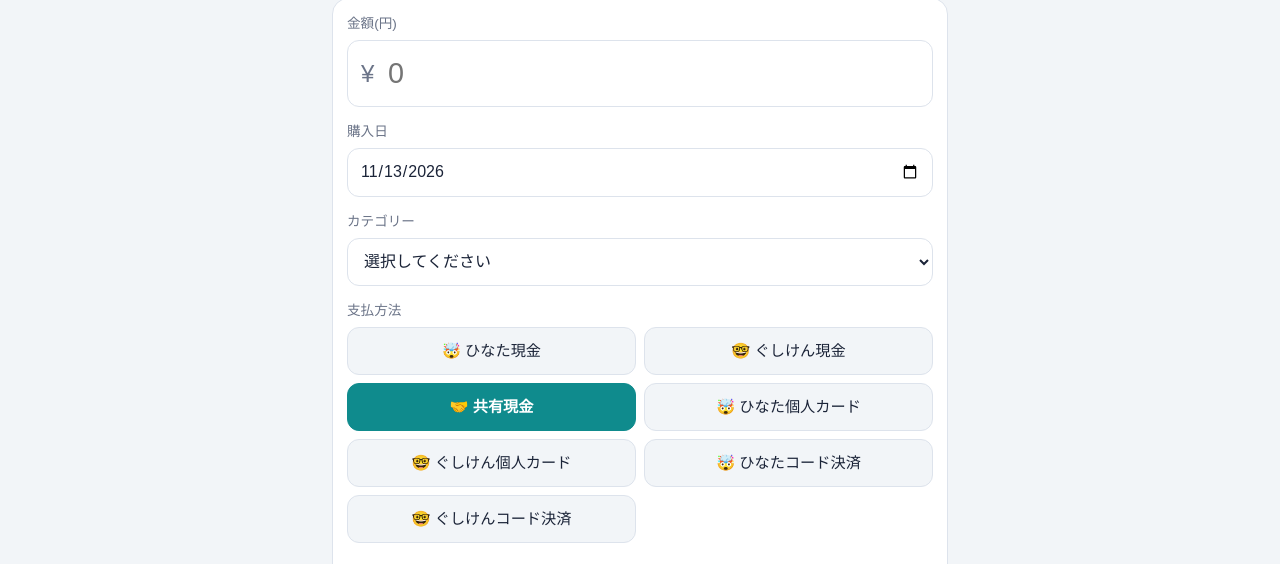
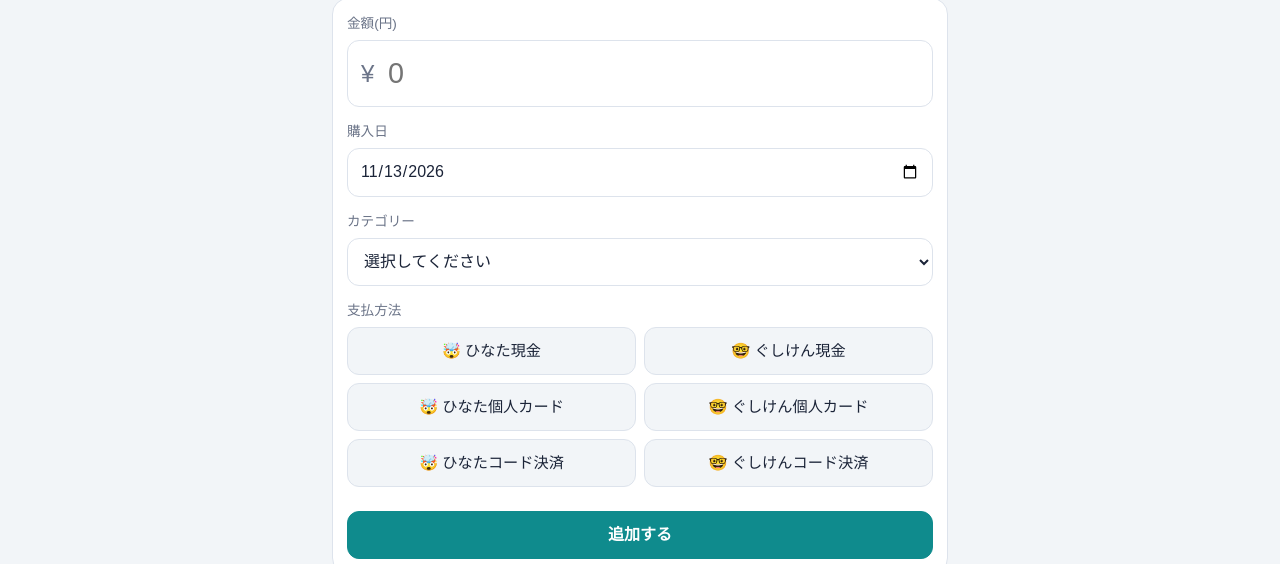
Before and after one commit to GushikenRyuya/household-budget, a plain HTML site: page index.html in a window 1280 px wide. Shown: the part 62-626 px from the top of the page. Drawn offline with Linux system fonts and the light colour scheme; no server answers; a web font is replaced by a local one.

Commit message:
Update payment methods to include hidden option

```diff
--- a/index.html
+++ b/index.html
@@ -156,7 +156,7 @@ const CATEGORIES = [
 const METHODS = [
   { n:"ひなた現金", who:"ひなた" },
   { n:"ぐしけん現金", who:"ぐしけん" },
-  { n:"共有現金", who:"共有" },
+  { n:"共有現金", who:"共有", hidden:true },   // 入力ボタンには出さない(過去の記録の表示用に残す)
   { n:"ひなた個人カード", who:"ひなた" },
   { n:"ぐしけん個人カード", who:"ぐしけん" },
   { n:"ひなたコード決済", who:"ひなた" },
@@ -275,7 +275,7 @@ function buildForm(init){
   category.value = init.category || "";
 
   let method = init.method || "";
-  const opts = METHODS.map(m => m.n);
+  const opts = METHODS.filter(m => !m.hidden).map(m => m.n);
   if (method && !opts.includes(method)) opts.push(method);
   const chips = opts.map(n => {
     const b = el("button", {type:"button", class:"chip"}, methodLabel(n));
@@ -364,12 +364,11 @@ function whoCard(list, total){
 
 // ================= 画面: 入力 =================
 const views = { input: $("v-input"), month: $("v-month"), year: $("v-year") };
-// 支払方法: 何も選んでいなければ「共有現金」。選んだものは次回以降の初期値として優先される
-const DEFAULT_METHOD = "共有現金";
+// 支払方法: 選んだものは次回以降の初期値として優先される(最初は未選択)
 const savedMethod = (() => { try{ return localStorage.getItem("budget-last-method") || ""; }catch{ return ""; } })();
 const form = buildForm({
   date: todayStr(),
-  method: METHODS.some(m => m.n === savedMethod) ? savedMethod : DEFAULT_METHOD,
+  method: METHODS.some(m => !m.hidden && m.n === savedMethod) ? savedMethod : "",
   onMethod: n => { try{ localStorage.setItem("budget-last-method", n); }catch{} }
 });
 const monthTotalSlot = el("div", {});
```
